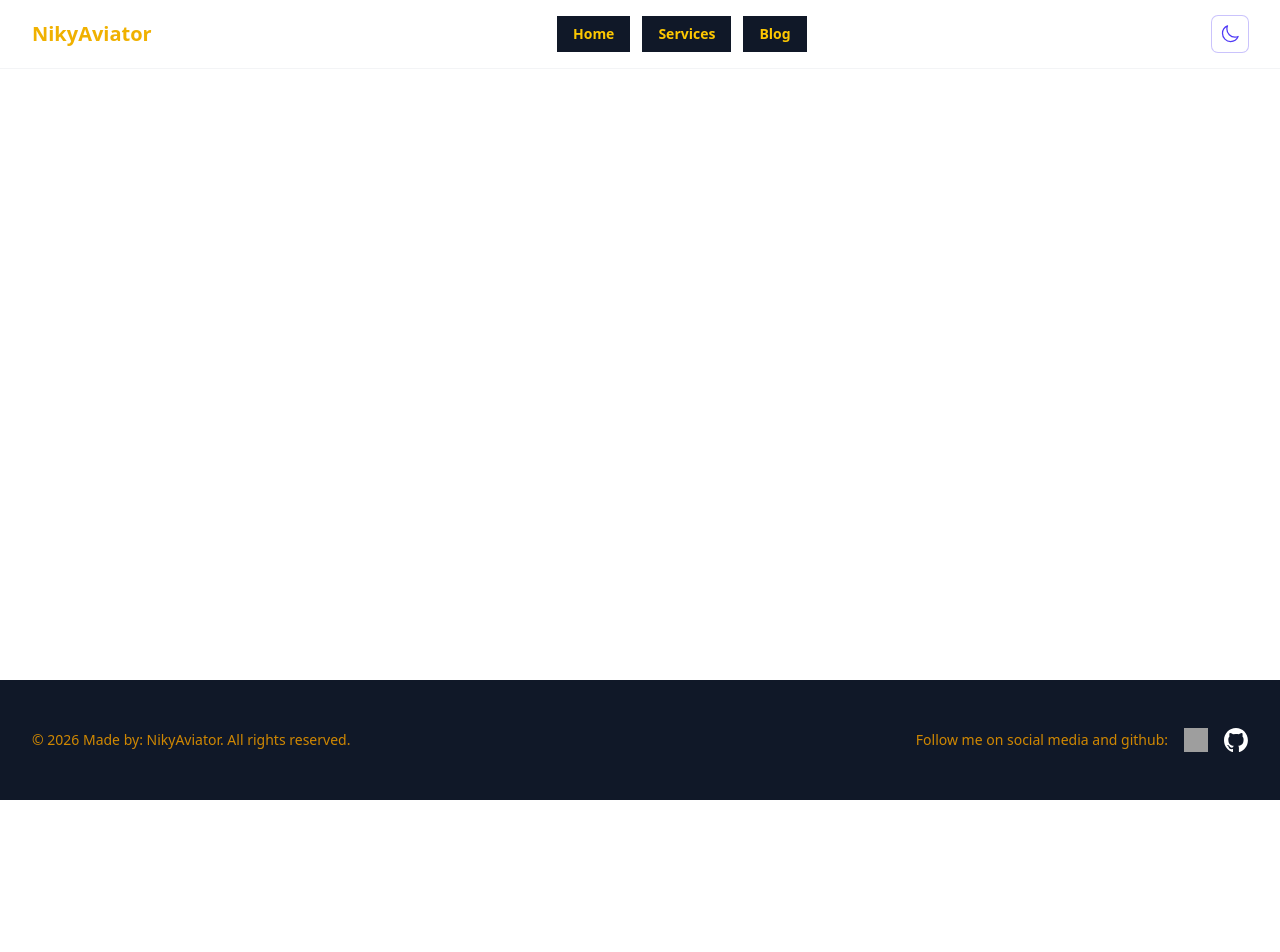
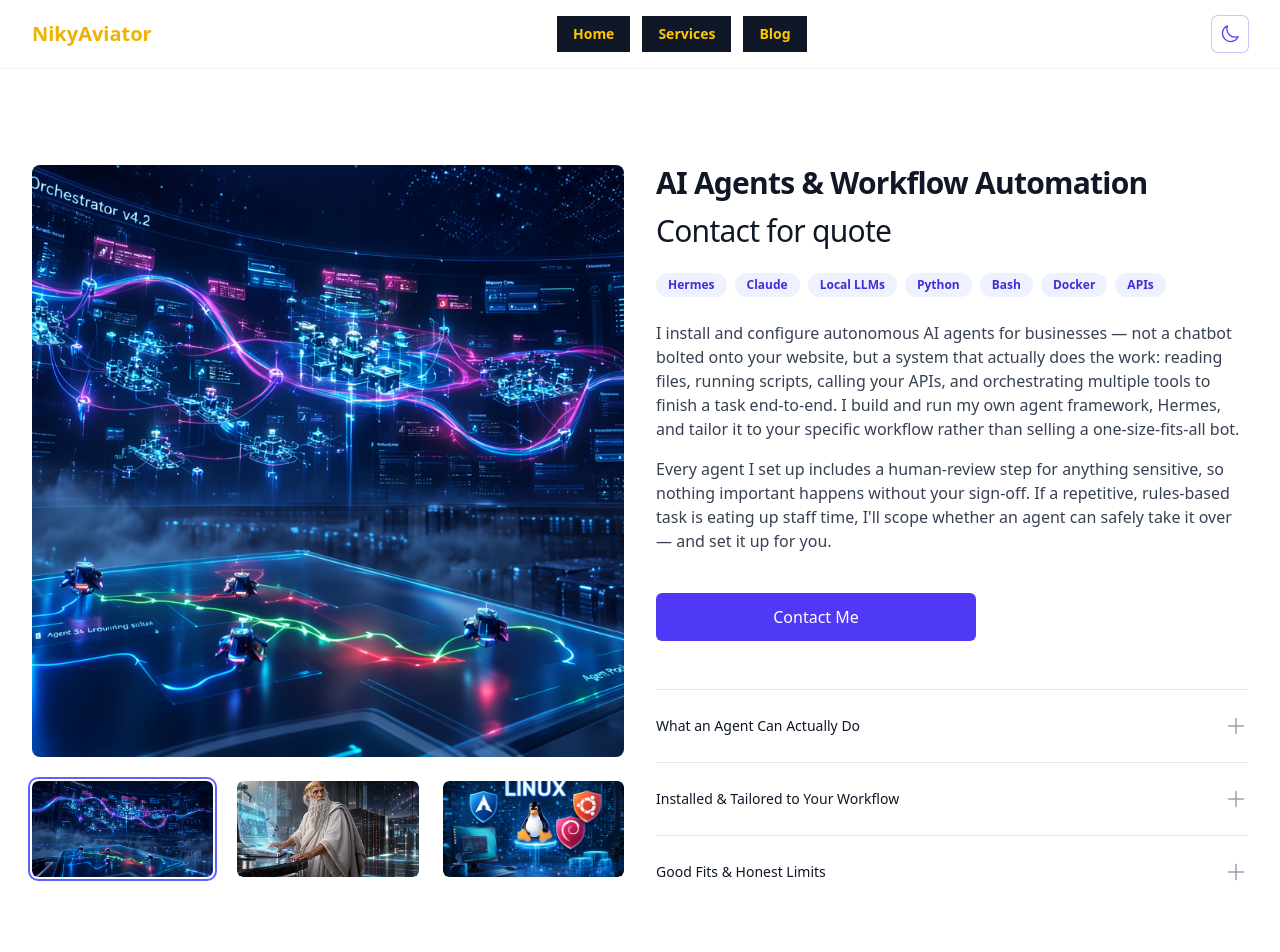
Before and after one commit to NikyAviator/nikolai-kocev-v2, a React (Vite) app in the folder frontend/: page /services/ai-automation in a window 1280 px wide. Shown: the top 952 px of the page. Before the commit the page ends 800 px from the top, so only its background shows below. Built offline with nearby package versions, Linux system fonts and the light colour scheme; grey boxes are pictures that could not be loaded.

Commit message:
u email and added 2 AI pics

```diff
--- a/frontend/src/App.jsx
+++ b/frontend/src/App.jsx
@@ -8,6 +8,7 @@ import RenderOneBlog from './Pages/RenderOneBlog.jsx';
 import DisplayServicesPage from './Pages/DisplayServicesPage.jsx';
 import ItSupportServicePage from './Pages/Services/ItSupportServicePage.jsx';
 import WebdevServicePage from './Pages/Services/WebdevServicePage.jsx';
+import AIServicePage from './Pages/Services/AIServicePage.jsx';
 
 import './styles.css';
 
@@ -28,6 +29,10 @@ function App() {
               path="/services/web-development"
               element={<WebdevServicePage />}
             />
+            <Route
+              path="/services/ai-automation"
+              element={<AIServicePage />}
+            />
             <Route path="/blog" element={<BlogHome />} />
             <Route path="/blog/:slug" element={<RenderOneBlog />} />
           </Routes>
--- /dev/null
+++ b/frontend/src/Pages/Services/AIServicePage.jsx
@@ -0,0 +1,226 @@
+// frontend/src/Pages/Services/AIServicePage.jsx
+import {
+  Disclosure,
+  DisclosureButton,
+  DisclosurePanel,
+  Tab,
+  TabGroup,
+  TabList,
+  TabPanel,
+  TabPanels,
+} from '@headlessui/react';
+import { MinusIcon, PlusIcon } from '@heroicons/react/24/outline';
+
+const product = {
+  name: 'AI Agents & Workflow Automation',
+  price: 'Contact for quote',
+
+  images: [
+    {
+      id: 1,
+      name: 'Agent orchestration',
+      src: '/images/ais-1.png',
+      alt: 'Cloud and automation tooling used to orchestrate AI agents.',
+    },
+    {
+      id: 2,
+      name: 'Terminal & scripting',
+      src: '/images/ais-2.png',
+      alt: 'A Linux terminal, where agents read files and run scripts.',
+    },
+    {
+      id: 3,
+      name: 'Local & self-hosted setup',
+      src: '/images/arch-debian-ubuntu.png',
+      alt: 'A self-hosted Linux environment running local AI tooling.',
+    },
+  ],
+
+  description: [
+    'I install and configure autonomous AI agents for businesses — not a chatbot bolted onto your website, but a system that actually does the work: reading files, running scripts, calling your APIs, and orchestrating multiple tools to finish a task end-to-end. I build and run my own agent framework, Hermes, and tailor it to your specific workflow rather than selling a one-size-fits-all bot.',
+    "Every agent I set up includes a human-review step for anything sensitive, so nothing important happens without your sign-off. If a repetitive, rules-based task is eating up staff time, I'll scope whether an agent can safely take it over — and set it up for you.",
+  ],
+
+  details: [
+    {
+      name: 'What an Agent Can Actually Do',
+      items: [
+        'Read, write, and organise files across your systems',
+        'Run scripts and command-line tools on your behalf',
+        'Call your internal and external APIs',
+        'Search the web and pull in live information',
+        'Chain multiple steps together to finish a task end-to-end',
+        'Work with local, private LLMs or cloud models — your choice',
+      ],
+    },
+    {
+      name: 'Installed & Tailored to Your Workflow',
+      items: [
+        'Set up on your own infrastructure or a dedicated machine',
+        'Configured around your actual tools, files, and data — not a generic template',
+        'A human-review gate before anything sensitive happens (sending emails, pushing data, spending money)',
+        'Ongoing tuning as your workflow changes',
+        'A handover session so your team understands what it does and how to adjust it',
+      ],
+    },
+    {
+      name: 'Good Fits & Honest Limits',
+      items: [
+        'Best for repetitive, rules-based tasks: data extraction, report generation, inbox triage, monitoring',
+        "I'll tell you upfront if a task isn't a good fit for automation",
+        'Built to support your team and save time — not to replace judgment-heavy decisions',
+        'Free initial scoping call to see if it makes sense before you commit to anything',
+      ],
+    },
+  ],
+};
+
+export default function AIServicePage() {
+  return (
+    <div className="bg-white dark:bg-gray-900">
+      <div className="mx-auto max-w-2xl px-4 py-16 sm:px-6 sm:py-24 lg:max-w-7xl lg:px-8">
+        <div className="lg:grid lg:grid-cols-2 lg:items-start lg:gap-x-8">
+          {/* ── Image gallery ── */}
+          <TabGroup className="flex flex-col-reverse">
+            {/* Thumbnail selector */}
+            <div className="mx-auto mt-6 hidden w-full max-w-2xl sm:block lg:max-w-none">
+              <TabList className="grid grid-cols-3 gap-6">
+                {product.images.map((image) => (
+                  <Tab
+                    key={image.id}
+                    className="group relative flex h-24 cursor-pointer items-center justify-center rounded-md bg-white text-sm font-medium text-gray-900 uppercase hover:bg-gray-50 focus:ring-3 focus:ring-indigo-500/50 focus:ring-offset-4 focus:outline-hidden dark:bg-gray-800 dark:text-gray-100 dark:hover:bg-gray-700"
+                  >
+                    <span className="sr-only">{image.name}</span>
+                    <span className="absolute inset-0 overflow-hidden rounded-md">
+                      <img
+                        alt=""
+                        src={image.src}
+                        className="size-full object-cover"
+                      />
+                    </span>
+                    <span
+                      aria-hidden="true"
+                      className="pointer-events-none absolute inset-0 rounded-md ring-2 ring-transparent ring-offset-2 group-data-selected:ring-indigo-500 dark:ring-offset-gray-800"
+                    />
+                  </Tab>
+                ))}
+              </TabList>
+            </div>
+
+            {/* Main image panel */}
+            <TabPanels>
+              {product.images.map((image) => (
+                <TabPanel key={image.id}>
+                  <img
+                    alt={image.alt}
+                    src={image.src}
+                    className="aspect-square w-full object-cover sm:rounded-lg"
+                  />
+                </TabPanel>
+              ))}
+            </TabPanels>
+          </TabGroup>
+
+          {/* ── Product info ── */}
+          <div className="mt-10 px-4 sm:mt-16 sm:px-0 lg:mt-0">
+            {/* Title */}
+            <h1 className="text-3xl font-bold tracking-tight text-gray-900 dark:text-white">
+              {product.name}
+            </h1>
+
+            {/* Price / contact label */}
+            <div className="mt-3">
+              <h2 className="sr-only">Product information</h2>
+              <p className="text-3xl tracking-tight text-gray-900 dark:text-gray-100">
+                {product.price}
+              </p>
+            </div>
+
+            {/* Tech stack badges */}
+            <div className="mt-6 flex flex-wrap gap-2">
+              {[
+                'Hermes',
+                'Claude',
+                'Local LLMs',
+                'Python',
+                'Bash',
+                'Docker',
+                'APIs',
+              ].map((tech) => (
+                <span
+                  key={tech}
+                  className="rounded-full bg-indigo-50 px-3 py-1 text-xs font-semibold text-indigo-700 dark:bg-indigo-950/40 dark:text-indigo-300"
+                >
+                  {tech}
+                </span>
+              ))}
+            </div>
+
+            {/* Description paragraphs */}
+            <div className="mt-6 space-y-4 text-base text-gray-700 dark:text-gray-300">
+              {product.description.map((paragraph) => (
+                <p key={paragraph}>{paragraph}</p>
+              ))}
+            </div>
+
+            {/* CTA button */}
+            <div className="mt-10">
+              <a
+                href="mailto:nikyaviator@gmail.com"
+                className="flex w-full max-w-xs items-center justify-center rounded-md bg-indigo-600 px-8 py-3 text-base font-medium text-white hover:bg-indigo-700 focus:ring-2 focus:ring-indigo-500 focus:ring-offset-2 focus:outline-hidden dark:focus:ring-offset-gray-900"
+              >
+                Contact Me
+              </a>
+            </div>
+
+            {/* ── Accordion details ── */}
+            <section aria-labelledby="details-heading" className="mt-12">
+              <h2 id="details-heading" className="sr-only">
+                Additional details
+              </h2>
+
+              <div className="divide-y divide-gray-200 border-t border-gray-200 dark:divide-gray-700 dark:border-gray-700">
+                {product.details.map((detail) => (
+                  <Disclosure key={detail.name} as="div">
+                    <h3>
+                      <DisclosureButton className="group flex w-full items-center justify-between py-6 text-left">
+                        <span className="text-sm font-medium text-gray-900 group-data-open:text-indigo-600 dark:text-gray-100 dark:group-data-open:text-indigo-400">
+                          {detail.name}
+                        </span>
+                        <span className="ml-6 flex shrink-0 items-center self-center">
+                          {/* Plus icon — shown when closed */}
+                          <PlusIcon
+                            aria-hidden="true"
+                            className="block size-6 text-gray-400 group-hover:text-gray-500 group-data-open:hidden dark:text-gray-500 dark:group-hover:text-gray-400"
+                          />
+                          {/* Minus icon — shown when open */}
+                          <MinusIcon
+                            aria-hidden="true"
+                            className="hidden size-6 text-indigo-400 group-hover:text-indigo-500 group-data-open:block dark:text-indigo-400 dark:group-hover:text-indigo-300"
+                          />
+                        </span>
+                      </DisclosureButton>
+                    </h3>
+
+                    <DisclosurePanel className="pb-6">
+                      <ul
+                        role="list"
+                        className="list-disc space-y-1 pl-5 text-gray-700 marker:text-gray-300 dark:text-gray-300 dark:marker:text-gray-600"
+                      >
+                        {detail.items.map((item) => (
+                          <li key={item} className="pl-2">
+                            {item}
+                          </li>
+                        ))}
+                      </ul>
+                    </DisclosurePanel>
+                  </Disclosure>
+                ))}
+              </div>
+            </section>
+          </div>
+        </div>
+      </div>
+    </div>
+  );
+}
--- a/frontend/src/Pages/Services/WebdevServicePage.jsx
+++ b/frontend/src/Pages/Services/WebdevServicePage.jsx
@@ -178,7 +178,7 @@ export default function WebdevServicePage() {
             {/* CTA */}
             <div className="mt-10">
               <a
-                href="mailto:nikyaviator@gmail.com"
+                href="mailto:nikolai_kocev@hotmail.com"
                 className="flex w-full max-w-xs items-center justify-center rounded-md bg-indigo-600 px-8 py-3 text-base font-medium text-white hover:bg-indigo-700 focus:ring-2 focus:ring-indigo-500 focus:ring-offset-2 focus:outline-hidden dark:focus:ring-offset-gray-900"
               >
                 Contact Me
```
Also changed, not shown: frontend/public/images/ais-1.png (added), frontend/public/images/ais-2.png (added).
